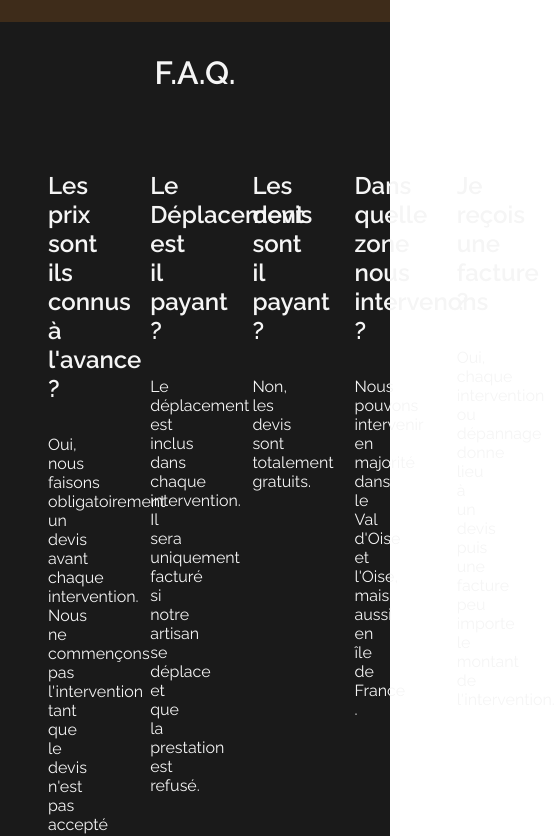
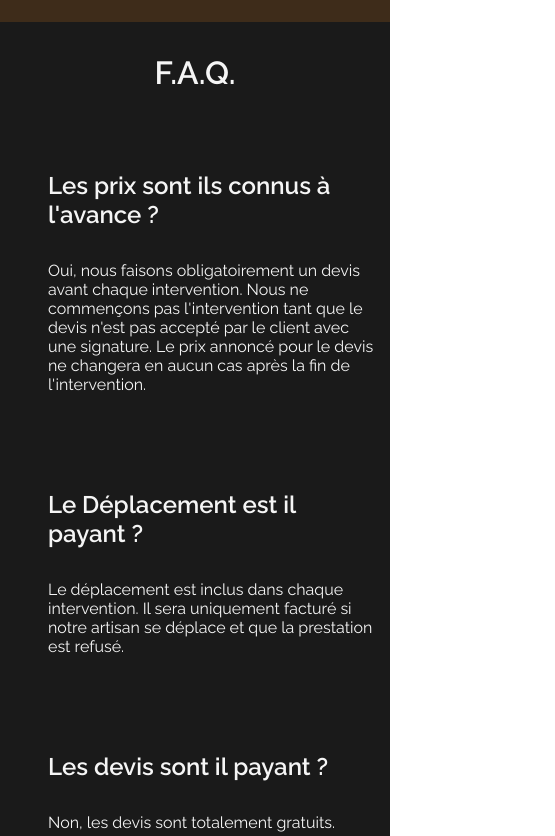
Before and after one commit to Grichnak/mgo-serrurerie, a React (Create React App) app: page / in a window 390 px wide. Shown: the part 3275-4111 px from the top of the page, 555 px wide, since content can reach past the window. Built offline with nearby package versions, Linux system fonts and the light colour scheme.

Commit message:
faq media queries

```diff
--- a/src/Components/faq/faq.css
+++ b/src/Components/faq/faq.css
@@ -29,3 +29,14 @@
 .questionText {
   padding: 1rem;
 }
+
+@media screen and (max-width: 768px) {
+  .faqSection {
+    flex-direction: column;
+    width: 100%;
+  }
+
+  .questionBox {
+    width: 100%;
+  }
+}
```
